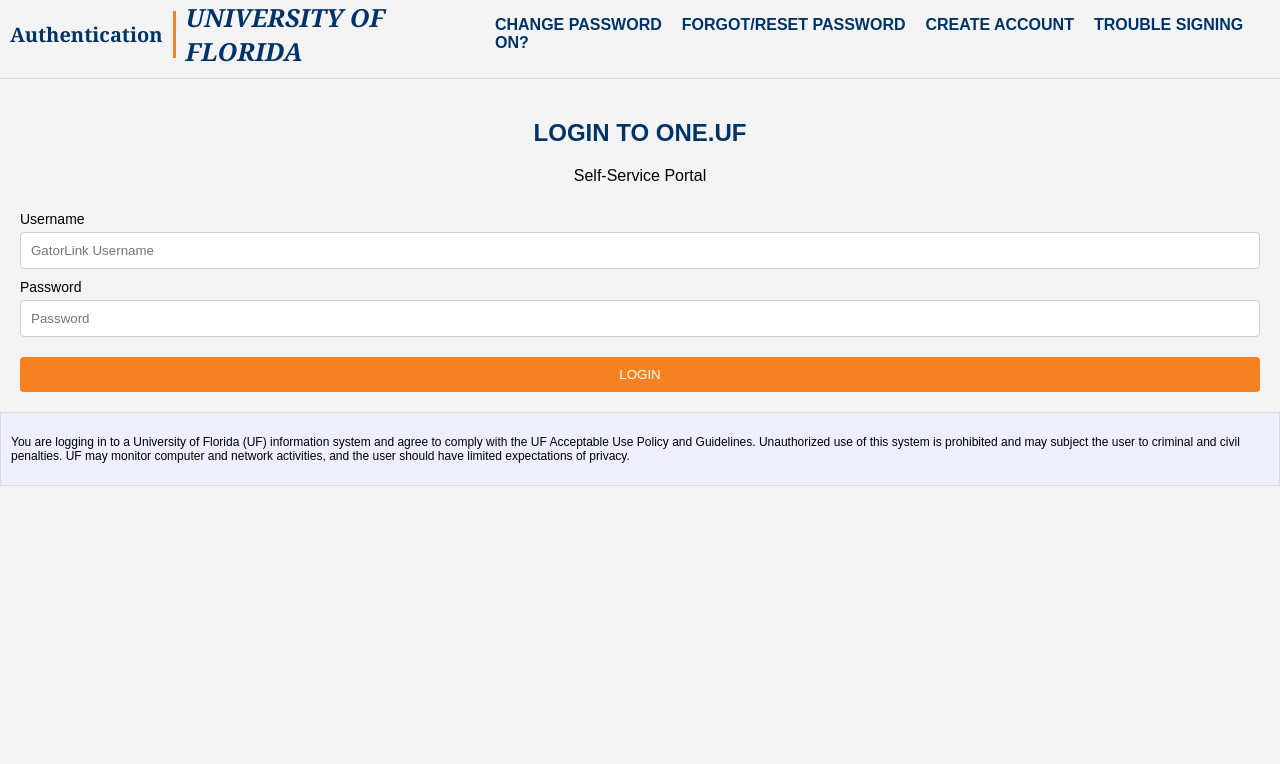
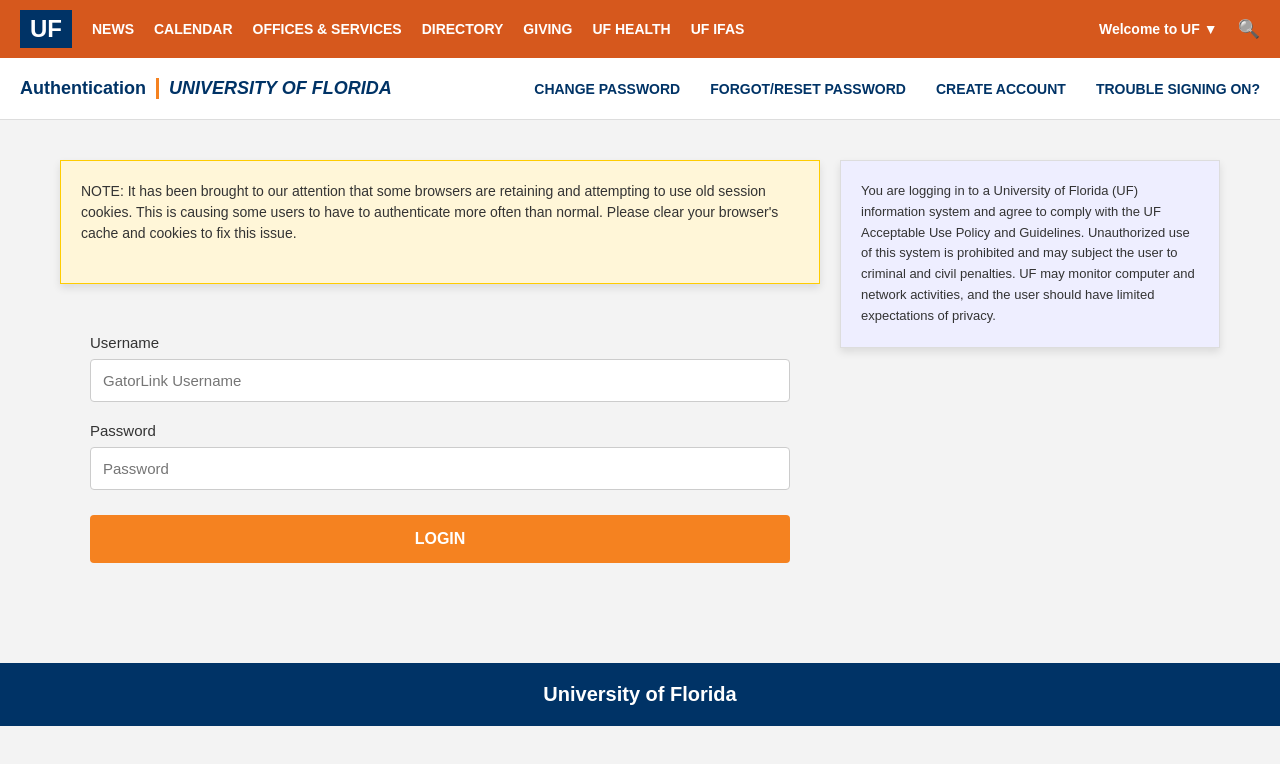
Before and after one commit to saiesh619/ta-system, a React (Create React App) app in the folder ta-system/: page / in a window 1280 px wide. Shown: the top 764 px of the page. Built offline with nearby package versions, Linux system fonts and the light colour scheme.

Commit message:
vaibhav first update
basic update

```diff
--- a/ta-system/src/LoginPage.css
+++ b/ta-system/src/LoginPage.css
@@ -1,99 +1,167 @@
+/* Reset styling */
+* {
+  margin: 0;
+  padding: 0;
+  box-sizing: border-box;
+}
+
 body {
   font-family: Arial, sans-serif;
-  margin: 0;
-  padding: 0;
   background-color: #f3f3f3;
 }
-/* General text styling for the logo */
+
+/* Top orange navigation bar */
+.top-nav {
+  background-color: #d6581d;
+  color: white;
+  padding: 10px 0;
+}
+
+.top-nav-content {
+  display: flex;
+  align-items: center;
+  justify-content: space-between; /* Distribute left and right sections */
+  margin: 0 auto;
+  padding: 0 20px;
+}
+
+.left-section-top {
+  display: flex;
+  align-items: center;
+  gap: 20px; /* Space between logo and navigation links */
+}
+
+.uf-logo-main {
+  font-size: 24px;
+  font-weight: bold;
+  background-color: #003366;
+  color: white;
+  padding: 5px 10px;
+}
+
+.main-nav-links {
+  display: flex;
+  gap: 20px;
+}
+
+.main-nav-links a {
+  color: white;
+  text-decoration: none;
+  font-weight: bold;
+  font-size: 14px;
+}
+
+.right-section-top {
+  display: flex;
+  align-items: center;
+  gap: 20px;
+}
+
+.welcome-message {
+  font-size: 14px;
+  font-weight: bold;
+}
+
+.search-icon {
+  font-size: 18px;
+  cursor: pointer;
+}
+
+/* Secondary white header bar */
+.secondary-nav {
+  background-color: white;
+  padding: 20px;
+  display: flex;
+  align-items: center;
+  justify-content: space-between;
+  border-bottom: 1px solid #ddd;
+  margin: 0 auto;
+}
+
 .uf-logo {
   display: flex;
   align-items: center;
-  font-family: 'Georgia', serif; /* Similar to the font style used */
 }
 
 .uf-logo h1 {
-  font-size: 20px; /* Large font size for 'UF' */
-  color: #003366;  /* Dark blue color */
+  font-size: 18px;
+  color: #003366;
   font-weight: bold;
   margin: 0;
-  padding: 10px;
-  border-right: 3px solid #f58220; /* Orange vertical line */
+  padding-right: 10px;
+  border-right: 3px solid #f58220;
 }
 
 .uf-logo h2 {
-  font-size: 25px; /* Smaller font for 'Authentication' */
+  font-size: 18px;
   color: #003366;
   font-style: italic;
   margin: 0;
-  margin-left: 10px;
+  padding-left: 10px;
 }
 
-.uf-logo span {
-  display: block;
-  font-size: 22px; /* Adjusted size for 'UNIVERSITY OF FLORIDA' */
-  color: #003366;
-  font-style: italic;
-  margin-top: 5px;
-}
-
-
-.container {
-}
-
-.header {
+.nav {
   display: flex;
-  justify-content: space-between;
-  align-items: center;
-  border-bottom: 1px solid #ddd;
-  padding-bottom: 10px;
-  margin-bottom: 20px;
-}
-
-
-.logo h1 {
-  font-size: 24px;
-  color: #003366;
-  margin: 0;
-}
-
-.logo h2 {
-  font-size: 20px;
-  color: #f58220;
-  margin: 0;
+  gap: 30px;
 }
 
 .nav a {
-  margin-right: 20px;
   color: #003366;
   text-decoration: none;
   font-weight: bold;
+  font-size: 14px;
 }
 
-.main-content {
-  grid-template-columns: 1fr 1fr;
+/* Main content container */
+.container {
+  display: flex;
+  justify-content: center;
+  padding: 40px 20px;
+  max-width: 1200px;
+  margin: 0 auto;
   gap: 20px;
 }
 
-.notice {
+/* Notice box styling */
+.notice-box {
   background-color: #fff6d8;
   border: 1px solid #ffcc00;
-  padding: 10px;
+  padding: 20px;
   font-size: 14px;
+  color: #333;
+  width: 300px;
+  box-shadow: 0px 4px 8px rgba(0, 0, 0, 0.1);
+  line-height: 1.5;
+  height: 124px;
+  width: fit-content;
+}
+.main-content {
+  display: flex;
+  height: auto;
+  width: 100%;
+  flex-direction: row;
+}
+.left-section {
+  flex: 2;
+  margin-right: 20px;
+  flex-direction: column;
 }
 
-.form{
-  text-align: center;
-}
-.login-box {
-    padding: 20px;
-    background-color: #f3f3f3;
-    text-align: center;
+.right-section {
+  flex: 1;
 }
 
-.login-box h2 {
-  margin-top: 0;
-  color: #003366;
-  text-align: center;
+/* Login section styling */
+.login-section {
+  display: flex;
+
+  gap: 20px;
+  height: 124px;
+  width: fit-content;
+}
+
+.login-box {
+  padding: 30px;
 }
 
 .login-box form {
@@ -102,32 +170,68 @@
 }
 
 .login-box label {
-  margin-top: 10px;
-  font-size: 14px;
-  text-align: left;
+  margin-top: 20px;
+  font-size: 15px;
+  color: #333;
 }
 
 .login-box input {
-  padding: 10px;
-  margin-top: 5px;
+  padding: 12px;
+  margin-top: 8px;
   border: 1px solid #ccc;
   border-radius: 4px;
+  font-size: 15px;
 }
 
 .login-box button {
   background-color: #f58220;
   color: white;
-  padding: 10px;
-  margin-top: 20px;
+  padding: 15px;
+  margin-top: 25px;
   border: none;
   cursor: pointer;
   border-radius: 4px;
+  font-size: 16px;
+  font-weight: bold;
+  transition: background-color 0.3s;
 }
 
+.login-box button:hover {
+  background-color: #e67110;
+}
+
+/* Privacy notice styling */
 .privacy-notice {
-  grid-column: span 2;
+  font-size: 13px;
+  color: #333;
+  background-color: #eef;
   border: 1px solid #ddd;
-  padding: 10px;
-  font-size: 12px;
-  background-color: #eef;
+  padding: 20px;
+  box-shadow: 0px 4px 8px rgba(0, 0, 0, 0.1);
+  line-height: 1.6;
 }
+
+/* Footer blue section */
+.footer {
+  background-color: #003366;
+  color: white;
+  padding: 20px;
+  margin-top: 30px;
+}
+
+.footer-content {
+  max-width: 1200px;
+  margin: 0 auto;
+  display: flex;
+  align-items: center;
+  justify-content: center;
+}
+
+.footer-logo {
+  font-size: 20px;
+  font-weight: bold;
+  text-decoration: none;
+  color: white;
+}
+
+/* almost aligned  vaibhav*/
--- a/ta-system/src/LoginPage.jsx
+++ b/ta-system/src/LoginPage.jsx
@@ -1,43 +1,96 @@
-import React from 'react';
-import './LoginPage.css';
+import React from "react";
+import "./LoginPage.css";
 
-const LoginPage= () => {
+const LoginPage = () => {
   return (
     <div>
-        <div class="header">
-            <div class="uf-logo">
+      {/* Top Navigation Bar */}
+      <div class="top-nav">
+        <div class="top-nav-content">
+          <div class="left-section-top">
+            <div class="uf-logo-main">UF</div>
+            <nav class="main-nav-links">
+              <a href="#">NEWS</a>
+              <a href="#">CALENDAR</a>
+              <a href="#">OFFICES & SERVICES</a>
+              <a href="#">DIRECTORY</a>
+              <a href="#">GIVING</a>
+              <a href="#">UF HEALTH</a>
+              <a href="#">UF IFAS</a>
+            </nav>
+          </div>
+
+          <div class="right-section-top">
+            <div class="welcome-message">
+              Welcome to UF <span class="dropdown-icon">▼</span>
+            </div>
+            <div class="search-icon">🔍</div>
+          </div>
+        </div>
+      </div>
+
+      {/* Secondary Navigation Bar */}
+      <div className="secondary-nav">
+        <div className="uf-logo">
           <h1>Authentication</h1>
           <h2>UNIVERSITY OF FLORIDA</h2>
         </div>
-            <div class="nav">
+        <nav className="nav">
           <a href="#">CHANGE PASSWORD</a>
           <a href="#">FORGOT/RESET PASSWORD</a>
           <a href="#">CREATE ACCOUNT</a>
           <a href="#">TROUBLE SIGNING ON?</a>
+        </nav>
       </div>
+
+      {/* Main Content */}
+      <div className="container">
+        <div className="main-content">
+          <div className="left-section">
+            <div className="notice-box">
+              <p>
+                NOTE: It has been brought to our attention that some browsers
+                are retaining and attempting to use old session cookies. This is
+                causing some users to have to authenticate more often than
+                normal. Please clear your browser's cache and cookies to fix
+                this issue.
+              </p>
             </div>
-        <div className="container">
-
-            <div className="main-content">
             <div className="login-box">
-                    <h2>LOGIN TO ONE.UF</h2>
-                    <p>Self-Service Portal</p>
               <form>
                 <label htmlFor="username">Username</label>
-                        <input type="text" id="username" placeholder="GatorLink Username" />
-
+                <input
+                  type="text"
+                  id="username"
+                  placeholder="GatorLink Username"
+                />
                 <label htmlFor="password">Password</label>
                 <input type="password" id="password" placeholder="Password" />
-
                 <button type="submit">LOGIN</button>
               </form>
             </div>
-
+          </div>
+          <div className="right-section">
             <div className="privacy-notice">
               <p>
-                        You are logging in to a University of Florida (UF) information system and agree to comply with the UF Acceptable Use Policy and Guidelines. Unauthorized use of this system is prohibited and may subject the user to criminal and civil penalties. UF may monitor computer and network activities, and the user should have limited expectations of privacy.
+                You are logging in to a University of Florida (UF) information
+                system and agree to comply with the UF Acceptable Use Policy and
+                Guidelines. Unauthorized use of this system is prohibited and
+                may subject the user to criminal and civil penalties. UF may
+                monitor computer and network activities, and the user should
+                have limited expectations of privacy.
               </p>
             </div>
+          </div>
+        </div>
+      </div>
+
+      {/* Footer Section */}
+      <div className="footer">
+        <div className="footer-content">
+          <a href="http://www.ufl.edu" className="footer-logo">
+            University of Florida
+          </a>
         </div>
       </div>
     </div>
```
Also changed, not shown: 1 other file (tests, documents, lock files or other folders). Lines whose indentation alone changed are shown as unchanged.
